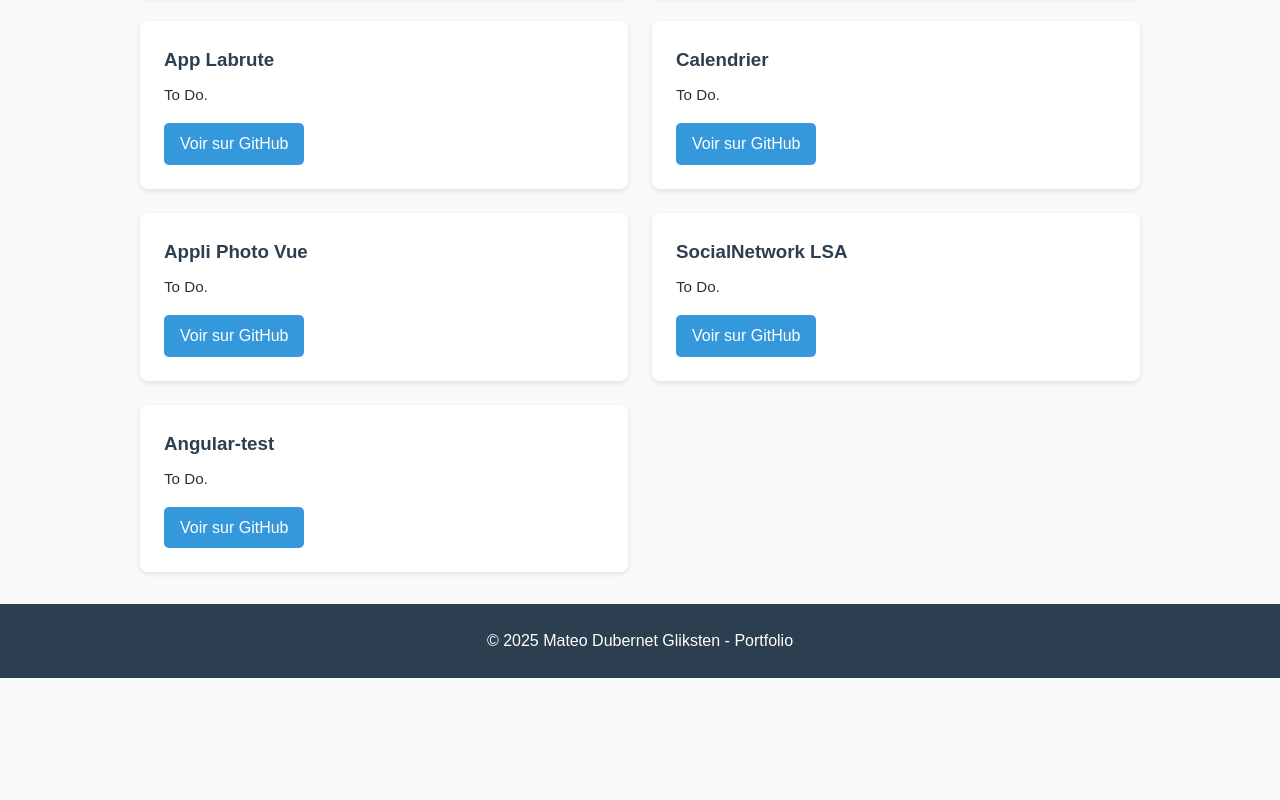
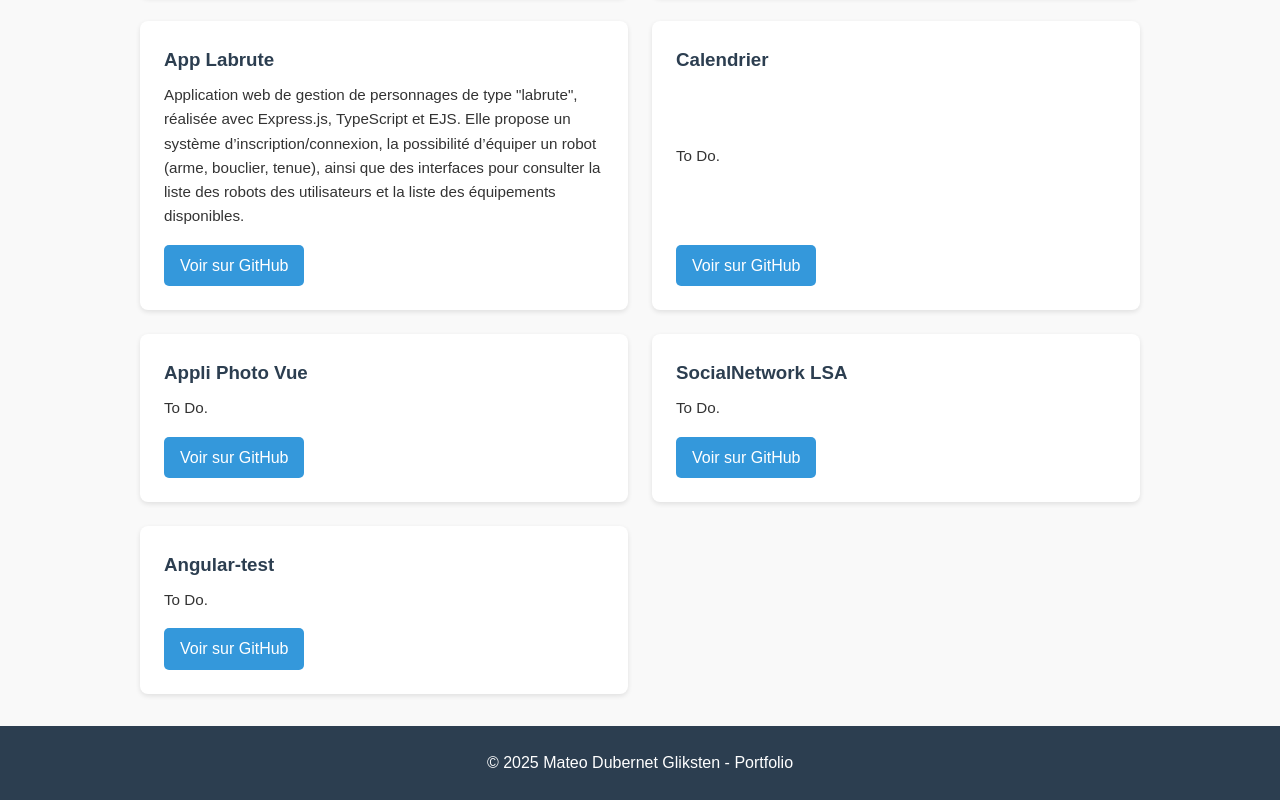
Before and after one commit to MateoDubernet/Mateo-Dubernet.github.io, a plain HTML site: page index.html in a window 1280 px wide. Shown: the part 2069-2869 px from the top of the page. Before the commit the page ends 2747 px from the top, so only its background shows below. Drawn offline with Linux system fonts and the light colour scheme.

Commit message:
Mise à jour de la description du projet "App Labrute" pour détailler ses fonctionnalités et son fonctionnement.

```diff
--- a/index.html
+++ b/index.html
@@ -148,7 +148,11 @@
 
       <div class="card">
         <h3>App Labrute</h3>
-        <p>To Do.</p>
+        <p>
+          Application web de gestion de personnages de type "labrute", réalisée avec Express.js, TypeScript et EJS.
+          Elle propose un système d’inscription/connexion, la possibilité d’équiper un robot (arme, bouclier, tenue),
+          ainsi que des interfaces pour consulter la liste des robots des utilisateurs et la liste des équipements disponibles.
+        </p>
         <a href="https://github.com/MateoDubernet/app-express-labrute" target="_blank">Voir sur GitHub</a>
       </div>
 
```
